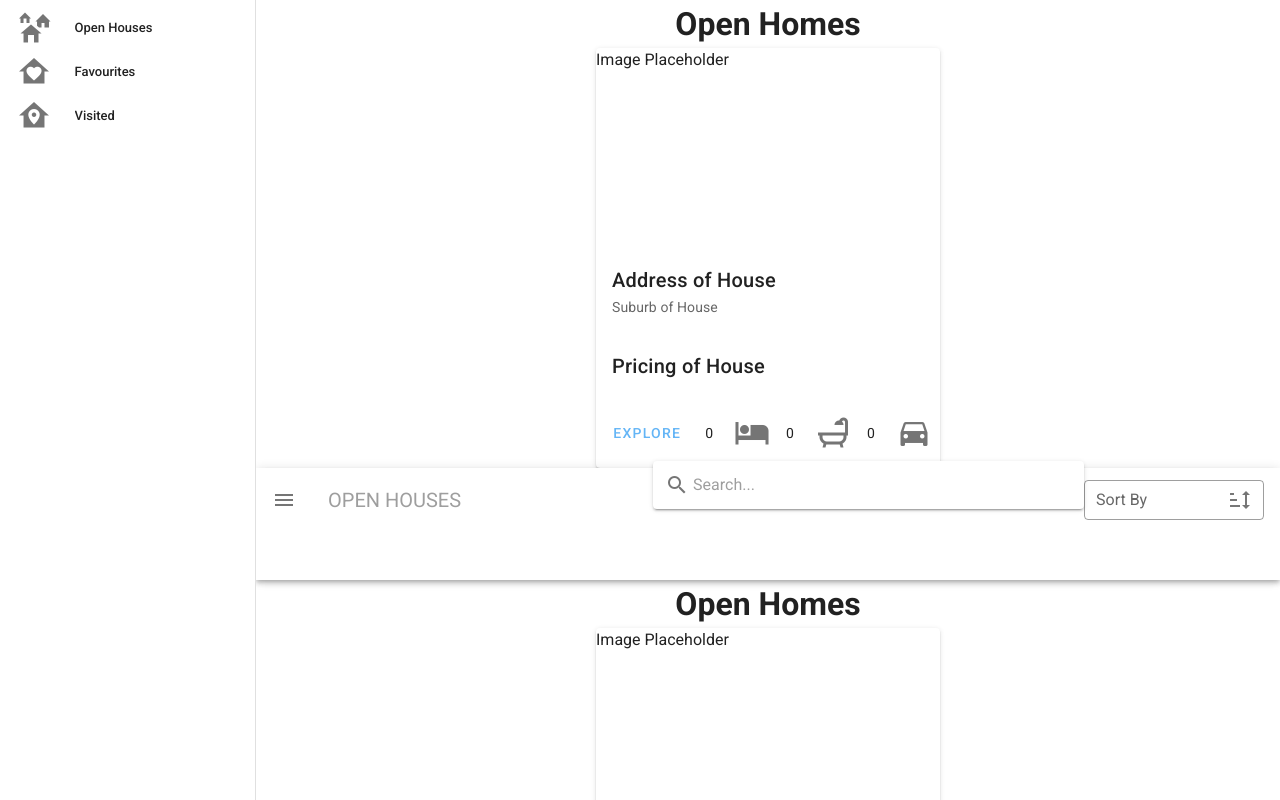
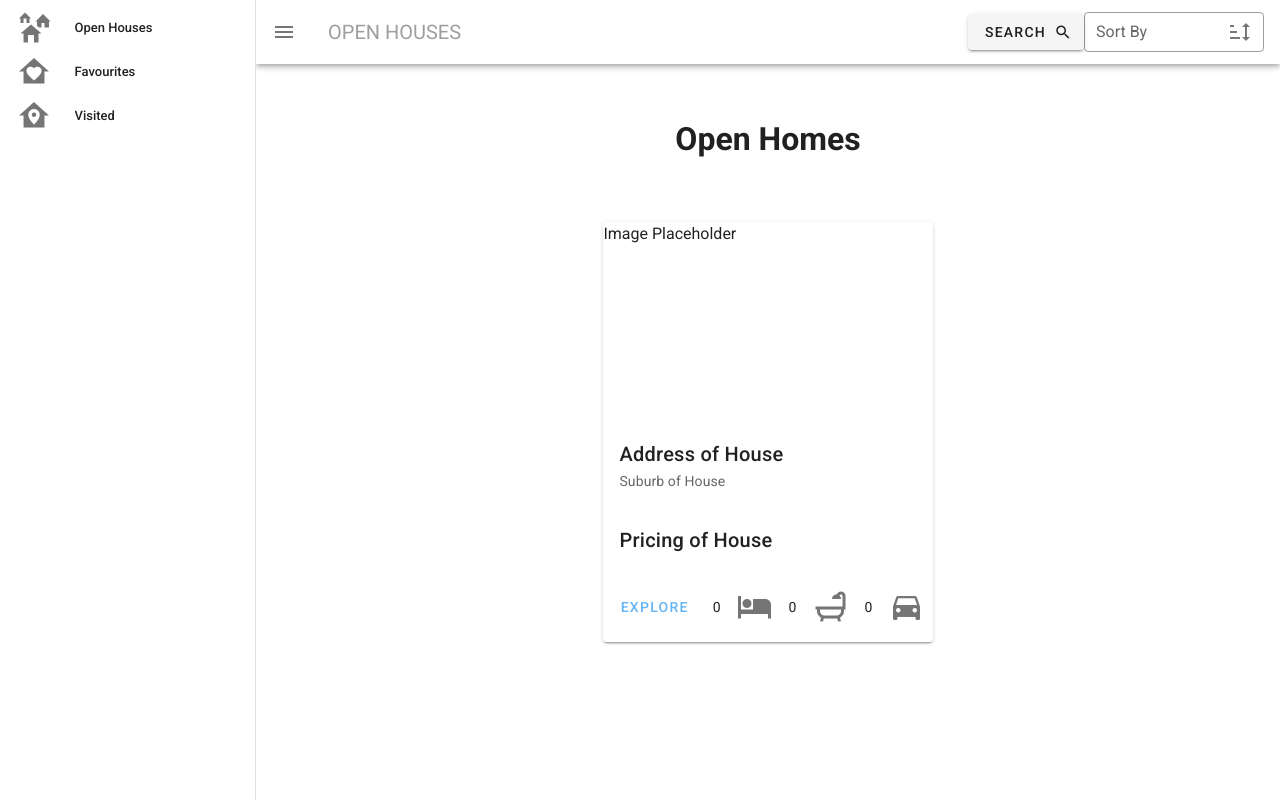
Before and after one commit to JoshuaKnewstub/prolist-vuetify-ui, a Vue app: page / in a window 1280 px wide. Shown: the top 800 px of the page. Built offline with nearby package versions, Linux system fonts and the light colour scheme.

Commit message:
Revert "Merge branch 'master' of https://github.com/JoshuaKnewstub/prolist-vuetify-ui"
This reverts commit 8adda6fde666f23c81cce57ec03ec18eb374d169, reversing
changes made to 4a5d2beebfafd66f52e9e11ae9a15974d3ade1cb.

```diff
--- a/package.json
+++ b/package.json
@@ -10,7 +10,6 @@
   "dependencies": {
     "core-js": "^3.6.5",
     "vue": "^2.6.11",
-    "vue-router": "^3.4.9",
     "vuetify": "^2.2.11"
   },
   "devDependencies": {
--- a/src/App.vue
+++ b/src/App.vue
@@ -1,7 +1,6 @@
 <template>
   <v-app>
     <v-main>
-      <router-view></router-view>
       <NavBar/>
       <OpenHomes/>
     </v-main>
@@ -11,7 +10,6 @@
 <script>
 import OpenHomes from './components/OpenHomes';
 import NavBar from './components/layout/NavBar'
-
 
 export default {
   name: 'App',
--- a/src/components/favourites.vue
+++ /dev/null
@@ -1,9 +0,0 @@
-<template>
-<h1>Favourites</h1>
-</template>
-
-<script>
-  export default {
-    name: 'favourites',
-      }
-</script>
--- a/src/components/layout/NavBar.vue
+++ b/src/components/layout/NavBar.vue
@@ -1,20 +1,15 @@
 <template>
   <nav>
-    <v-toolbar app extended>
+    <v-toolbar app>
       <v-app-bar-nav-icon @click="drawer = !drawer"></v-app-bar-nav-icon>
       <v-toolbar-title class="text-uppercase grey--text">
         {{ pageTitle }}
       </v-toolbar-title>
       <v-spacer></v-spacer>
-
-      <v-text-field
-        v-model="search"
-        placeholder="Search..."
-        clearable
-        solo
-        single-line
-        prepend-inner-icon="mdi-magnify"
-      ></v-text-field>
+      <v-btn flat color="gray">
+        <span>Search</span>
+        <v-icon right>mdi-magnify</v-icon>
+      </v-btn>
 
       <v-select
         class="select"
--- a/src/components/openhomes.vue
+++ /dev/null
@@ -1,57 +0,0 @@
-<template>
-  <div class="openHomes">
-    <h1 class="openHomesHeading">Open Homes</h1>
-    <v-card
-    class="mx-auto"
-    max-width="344"
-  >
-    <v-img
-      height="200px"
-    >Image Placeholder</v-img>
-
-    <v-card-title class="address">
-      Address of House
-    </v-card-title>
-
-    <v-card-subtitle class="suburb">
-      Suburb of House
-    </v-card-subtitle>
-
-    <v-card-title class="pricing">
-      Pricing of House
-    </v-card-title>
-    <v-card-actions>
-      <v-btn
-        color="blue lighten-2"
-        text
-      >
-        Explore
-      </v-btn>
-      <v-spacer></v-spacer>
-        <v-card-text>0</v-card-text>
-        <v-icon>mdi-36px mdi-bed</v-icon>
-      <v-spacer></v-spacer>
-        <v-card-text>0</v-card-text>
-        <v-icon>mdi-36px mdi-shower</v-icon>
-      <v-spacer></v-spacer>
-        <v-card-text>0</v-card-text>
-        <v-icon>mdi-36px mdi-car</v-icon>
-    </v-card-actions>
-  </v-card>
-  </div>
-</template>
-
-<script>
-  export default {
-    name: 'OpenHomes',
-
-    data: () => ({
-      show: false,
-    }),
-  }
-</script>
-<style scoped>
-  .openHomesHeading {
-    text-align: center;
-  }
-</style>
--- a/src/components/visited.vue
+++ /dev/null
@@ -1,9 +0,0 @@
-<template>
-<h1>Visited</h1>
-</template>
-
-<script>
-  export default {
-    name: 'visited',
-      }
-</script>
--- a/src/main.js
+++ b/src/main.js
@@ -1,18 +1,10 @@
 import Vue from 'vue'
 import App from './App.vue'
 import vuetify from './plugins/vuetify';
-import VueRouter from 'vue-router'
-import Routes from './routes'
 
 Vue.config.productionTip = false
-Vue.use(VueRouter);
-
-const router = new VueRouter({
-  routes: Routes
-});
 
 new Vue({
   vuetify,
-  render: h => h(App),
-  router: router
+  render: h => h(App)
 }).$mount('#app')
--- a/src/routes.js
+++ /dev/null
@@ -1,9 +0,0 @@
-import openhomes from './components/openhomes.vue';
-import favourites from './components/favourites.vue';
-import visited from './components/visited.vue';
-
-export default [
-    {path: '/', component: openhomes},
-    {path: '/favourites', component: favourites},
-    {path: '/visited', component: visited}
-]
```
Also changed, not shown: 1 other file (tests, documents, lock files or other folders).
